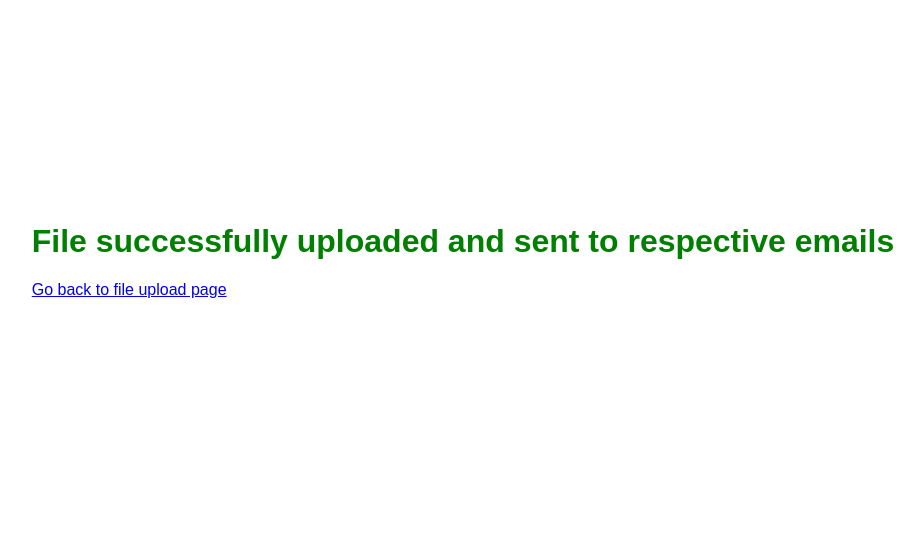
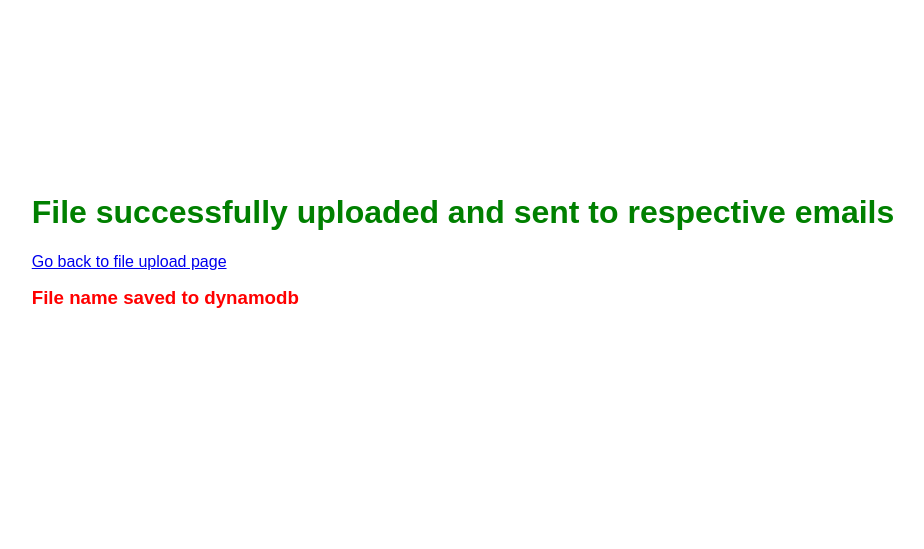
Before and after one commit to subhojeet-chowdhury/file-uploader-flask-app, a Flask app: template templates/success.html in a window 1280 px wide. Shown: the part 158-707 px from the top of the page, without its empty margins (177-1101 px from the left). Run offline with Flask 3, Linux system fonts and the light colour scheme; the template is opened without the code that fills it, so the values that code supplies are empty.

Commit message:
Implemented saving filename to aws dynamodb

```diff
--- a/app.py
+++ b/app.py
@@ -23,6 +23,9 @@ def upload():
     s3_key = f"uploads/{file.filename}"
     s3_client.upload_fileobj(file, aws_credentials.S3_BUCKET_NAME, s3_key)
 
+    # save file name to dynamodb for billing purpose
+    saveFilenameToDynamodb(file.filename)
+
     # Generate the download link
     downloadLink = f"https://{aws_credentials.S3_BUCKET_NAME}.s3.{aws_credentials.AWS_REGION}.amazonaws.com/{s3_key}"
 
@@ -30,6 +33,18 @@ def upload():
     sendEmail(recipientEmails, downloadLink)
 
     return render_template('success.html')
+
+def saveFilenameToDynamodb(filename):
+    dynamodb_client = boto3.client('dynamodb', aws_access_key_id=aws_credentials.AWS_ACCESS_KEY_ID,
+                             aws_secret_access_key=aws_credentials.AWS_SECRET_ACCESS_KEY, region_name=aws_credentials.AWS_REGION)
+    response = dynamodb_client.put_item(
+        TableName=aws_credentials.DYNAMODB_TABLE_NAME,
+        Item={
+            'fileName': {'S': filename}
+        }
+    )
+    print("Filename saved to DynamoDB:", response)
+
 
 
 def sendEmail(recipientEmails, downloadLink):
--- a/templates/success.html
+++ b/templates/success.html
@@ -13,12 +13,17 @@
       h1 {
         color: green;
       }
+      h3 {
+        margin-top: 1rem;
+        color: red;
+      }
     </style>
   </head>
   <body>
     <div>
       <h1>File successfully uploaded and sent to respective emails</h1>
       <a href="/">Go back to file upload page</a>
+      <h3>File name saved to dynamodb</h3>
     </div>
   </body>
 </html>
```
